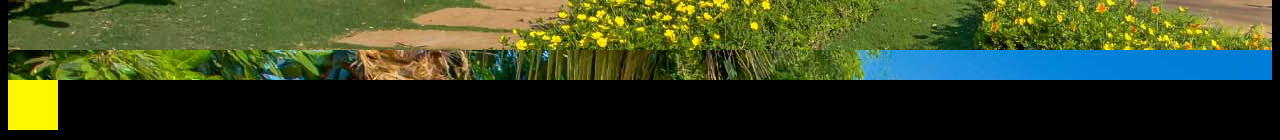
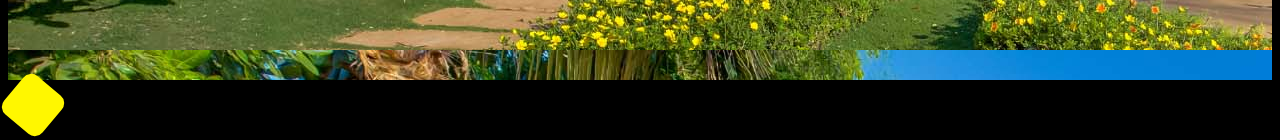
Before and after one commit to BALAVIGNESHWARAN23/day5-task4, a plain HTML site: page index.html in a window 1280 px wide. Shown: the part 700-840 px from the top of the page. Drawn offline with nearby package versions, Linux system fonts and the light colour scheme; a web font is replaced by a local one.

Commit message:
Update index.css

```diff
--- a/index.css
+++ b/index.css
@@ -107,5 +107,5 @@
     background-color: #fff700;
     height: 50px;
     width: 50px;
-
-}transform: rotate(60deg);
+    border-radius: 10px;
+transform: rotate(40deg); }
```
